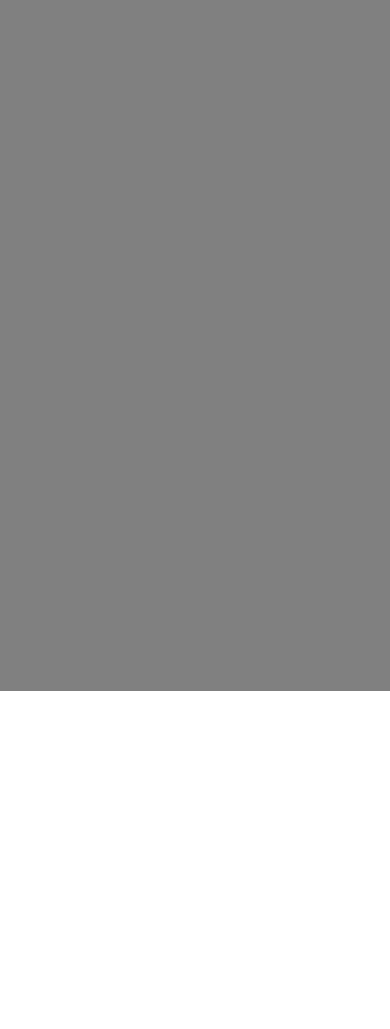
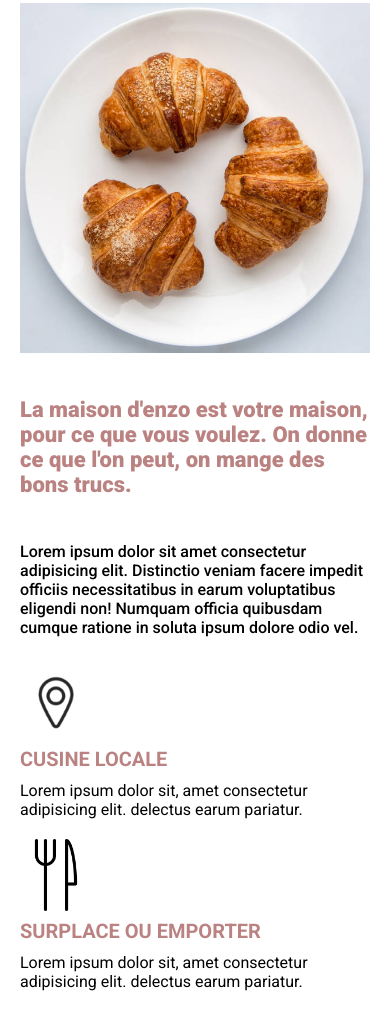
Before and after one commit to ClarkMsan10/la-maison-d-enzo, a plain HTML site: page index.html in a window 390 px wide. Shown: the part 749-1778 px from the top of the page. Before the commit the page ends 1440 px from the top, so only its background shows below. Drawn offline with Linux system fonts and the light colour scheme.

Commit message:
ajout qui sommes nous

```diff
--- a/hamburgerr.css
+++ b/hamburgerr.css
@@ -4,7 +4,7 @@
     position: absolute;
     /* padding-top: 120px; */
     /* box-shadow: inset 0 0 2000px rgb(7, 7, 7); */
-    background-color: rgb(136, 36, 36);
+    background-color: #bb8282;
     /* height: 300px; */
     width: 100%;
     transform: translateX(-150%);
--- a/index.html
+++ b/index.html
@@ -81,9 +81,43 @@
         </div>
     </div>
     <div class="about-us">
-
+      <h2 class="title">Bienvenue chez nous</h2>
+    <div class="container">
+        <div class="image-about-us">
+          <img src="image/croissant.jpg" alt="">
+        </div>
+        <div class="container-about-us">
+          <div class="content-about-us">
+            <div class="primary-content">
+              La maison d'enzo est votre maison, pour ce que vous voulez. On donne ce que l'on peut, on mange des bons trucs.
+            </div>
+            <div class="secondary-content">
+              Lorem ipsum dolor sit amet consectetur adipisicing elit. Distinctio veniam facere impedit officiis necessitatibus in earum voluptatibus eligendi non! Numquam officia quibusdam cumque ratione in soluta ipsum dolore odio vel.
+            </div>
+          </div>
+          <div class="content-devise-au">
+            <div class="card-devise">
+               <div class="image-devise">
+                  <img src="image/local.png" alt="">
+               </div>
+               <div class="content-card-devise">
+                 <h4>Cusine Locale</h4>
+                 <p>Lorem ipsum dolor sit, amet consectetur adipisicing elit. delectus earum pariatur.</p>
+               </div>
+            </div>
+            <div class="card-devise">
+              <div class="image-devise">
+                <img src="image/eat.png" alt="">
+             </div>
+             <div class="content-card-devise">
+               <h4>SURPLACE OU EMPORTER</h4>
+               <p>Lorem ipsum dolor sit, amet consectetur adipisicing elit. delectus earum pariatur.</p>
+             </div>
+            </div>
+          </div>
+        </div>
     </div>
-
+    </div>
     <script src="app.js"></script>
 </body>
 </html>
--- a/style.css
+++ b/style.css
@@ -1,5 +1,8 @@
 @import url('https://fonts.googleapis.com/css2?family=Roboto:ital,wght@0,400;0,500;0,700;0,900;1,400;1,700;1,900&display=swap');
 
+:root {
+  --primary: #BB8282;
+}
 
 *{
     margin: 0;
@@ -122,6 +125,8 @@ img{
     flex-direction: column;
     margin-left: 80px;
     z-index: 10;
+    /* max-width: 1320px; */
+    /* margin: 0 auto; */
   }
 
   .banner-content .logo-banner{
@@ -177,10 +182,100 @@ img{
 
   .about-us{
     width: 100%;
-    background-color: GRAY;
     height: 100vh;
   }
 
+  .title{
+    color: #BB8282;
+    text-align: center;
+    font-size: 45px;
+    text-transform: uppercase;
+    margin-top: 40px;
+  }
+
+  .about-us .container{
+    padding: 50px;
+    width: 100%;
+    max-width: 1320px;
+    margin: 0 auto;
+    display: flex;
+    /* background-color: black; */
+    justify-content: space-between;
+  }
+
+  .container .image-about-us, .container .container-about-us{
+    height: 400px;
+    /* background-color: brown; */
+  }
+
+  .container .image-about-us{
+    width: 35%;
+    margin-right: 10px;
+  }
+
+  .image-about-us img{
+    width: 100%;
+    height: 100%;
+  }
+
+  .container .container-about-us{
+   width: 60%;
+   background-color: #fff;
+  }
+
+  .container-about-us .content-about-us{
+    display: flex;
+    flex-direction: column;
+    /* background-color: blue; */
+    height: 200px;
+  }
+
+  .content-about-us .primary-content{
+    height: 90px;
+    width: 100%;
+    font-weight: 900;
+    font-size: 22px;
+    color: #BB8282;
+  }
+
+  .content-about-us .secondary-content{
+    margin-top: 15px;
+    width: 100%;
+    height: 90px;
+    font-size: 16px;
+    font-weight: 500;
+  }
+
+  .container-about-us .content-devise-au{
+    display: flex;
+    width: 100%;
+    height: 200px;
+    padding-top: 10px;
+    justify-content: space-between;
+  }
+
+  .content-devise-au .card-devise{
+    width: calc(50% - 20px);
+    height: 100%;
+  }
+
+
+  .card-devise .image-devise{
+    width: 80px;
+    height: 80px;
+  }
+
+  .image-devise img{
+    width: 90%;
+    height: 90%;
+  }
+
+  .content-card-devise h4{
+    text-transform: uppercase;
+    font-size: 20px;
+    margin-bottom: 10px;
+    color: #BB8282;
+  }
 
 
 
@@ -243,6 +338,7 @@ img{
       margin-top: 0;
     }
 
+
   }
 
 
@@ -254,6 +350,61 @@ img{
       height: 60vh;
     }
 
+    .about-us .container{
+      padding: 20px;
+      width: 100%;
+      display: block;
+      height: unset;
+    }
+
+    .container .image-about-us, .container .container-about-us {
+      width: 100%;
+      margin-bottom: 40px;
+      height: unset;
+    }
+
+    .container-about-us .content-about-us{
+      height: auto;
+    }
+    .content-about-us .primary-content{
+      height: unset;
+      margin-bottom: 30px;
+    }
+
+    .content-about-us .secondary-content{
+      height: auto;
+    }
+
+    .container-about-us .content-devise-au{
+      display: block;
+      width: 100%;
+      height: auto;
+
+    }
+
+    .content-devise-au .card-devise{
+      width: 100%;
+      height: auto;
+      margin-top: 20px;
+    }
+
+
+    .card-devise .image-devise{
+      width: 80px;
+      height: 80px;
+    }
+
+    .image-devise img{
+      width: 90%;
+      height: 90%;
+    }
+
+    .content-card-devise h4{
+      text-transform: uppercase;
+      font-size: 20px;
+      margin-bottom: 10px;
+      color: #BB8282;
+    }
 
 
   }
--- a/test.css
+++ /dev/null
@@ -1,44 +0,0 @@
-*{
-    margin: 0;
-    padding: 0;
-    box-sizing: border-box;
-    font-family: 'Roboto', sans-serif;
-}
-
-img{
-  width: 100%;
-  width: 100%;
-}
-
-.navbar{
-    width: 100%;
-    height: 50px;
-    background-color: red;
-}
-
-.nav-burger{
-    width: 100%;
-    height: 40px;
-    background-color: black;
-    display: none;
-}
-
-body{
-    position: relative;
-}
-
-@media screen and (max-width: 1000px){
-    .navbar{
-        position: fixed;
-        top: -40px;
-        left: 0;
-        transform: translateY(50px);
-        z-index: 200;
-    }
-
-    .nav-burger{
-        display: block;
-        height: 70px;
-        z-index: 10;
-    }
-}
```
Also changed, not shown: test.html (deleted, +0 -13 lines), image/croissant.jpg (added), image/eat.png (added), image/local.png (added).
